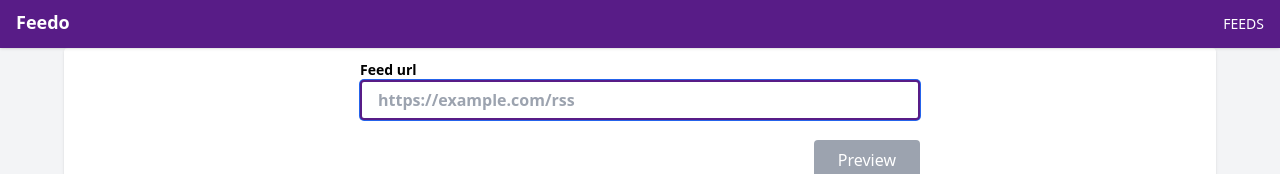
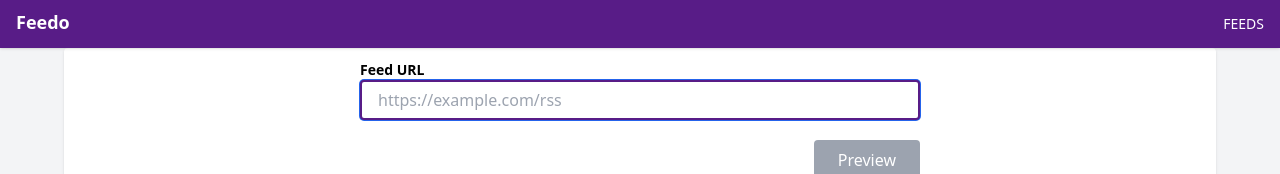
Before and after one commit to msurdi/feedo, a Next.js app: page /feeds/new in a window 1280 px wide. Shown: the top 174 px of the page. Built offline with nearby package versions, Linux system fonts and the light colour scheme.

Commit message:
Extract InputField component

```diff
--- /dev/null
+++ b/components/input-field.jsx
@@ -0,0 +1,14 @@
+import { forwardRef } from "react";
+import Input from "./input.jsx";
+
+const InputField = ({ label, error, ...props }, ref) => (
+  <fieldset className="m-2 flex flex-col md:flex">
+    <label className="py-1 text-sm font-bold">
+      {label}
+      <Input ref={ref} {...props} />
+    </label>
+    {error && <span className="text-sm text-danger">{error}</span>}
+  </fieldset>
+);
+
+export default forwardRef(InputField);
--- a/components/input.jsx
+++ b/components/input.jsx
@@ -1,11 +1,10 @@
 import { forwardRef } from "react";
 
-const Input = ({ type = "text", required, ...props }, ref) => (
+const Input = ({ type = "text", ...props }, ref) => (
   <input
     ref={ref}
     type={type}
-    className="w-full appearance-none rounded border-2 border-gray-200 bg-gray-200 px-4 py-2 leading-tight text-gray-700 placeholder-gray-400 focus:border-primary focus:bg-white focus:outline-none"
-    required={required}
+    className="w-full appearance-none rounded border-2 border-gray-200 bg-gray-200 px-4 py-2 font-normal leading-tight text-gray-700 placeholder-gray-400 focus:border-primary focus:bg-white focus:outline-none"
     {...props}
   />
 );
--- a/pages/feeds/new.jsx
+++ b/pages/feeds/new.jsx
@@ -6,7 +6,7 @@
 import ArticleItem from "../../components/article-item.jsx";
 import ArticleList from "../../components/article-list.jsx";
 import Button from "../../components/button.jsx";
-import Input from "../../components/input.jsx";
+import InputField from "../../components/input-field.jsx";
 import useApi from "../../hooks/use-api.js";
 import usePreview from "../../hooks/use-preview.js";
 import useServerErrors from "../../hooks/use-server-errors.js";
@@ -72,21 +72,15 @@
           "justify-between bg-white shadow-sm": isScrolling,
         })}
       >
-        <fieldset className="m-2 flex flex-col md:flex">
-          <label className="py-1 text-sm font-bold">
-            Feed url
-            <Input
+        <InputField
+          label="Feed URL"
+          error={errors?.url?.message}
           placeholder="https://example.com/rss"
           autoFocus
           required
           autoComplete="off"
           {...register("url", { required: true })}
         />
-          </label>
-          {errors.url && (
-            <span className="text-sm text-danger">{errors?.url?.message}</span>
-          )}
-        </fieldset>
         <div className="m-2 flex flex-row items-center justify-end">
           <Button disabled={!submitEnabled} type="submit">
             {canSubscribe ? "Subscribe" : "Preview"}
```
Lines whose indentation alone changed are shown as unchanged.
